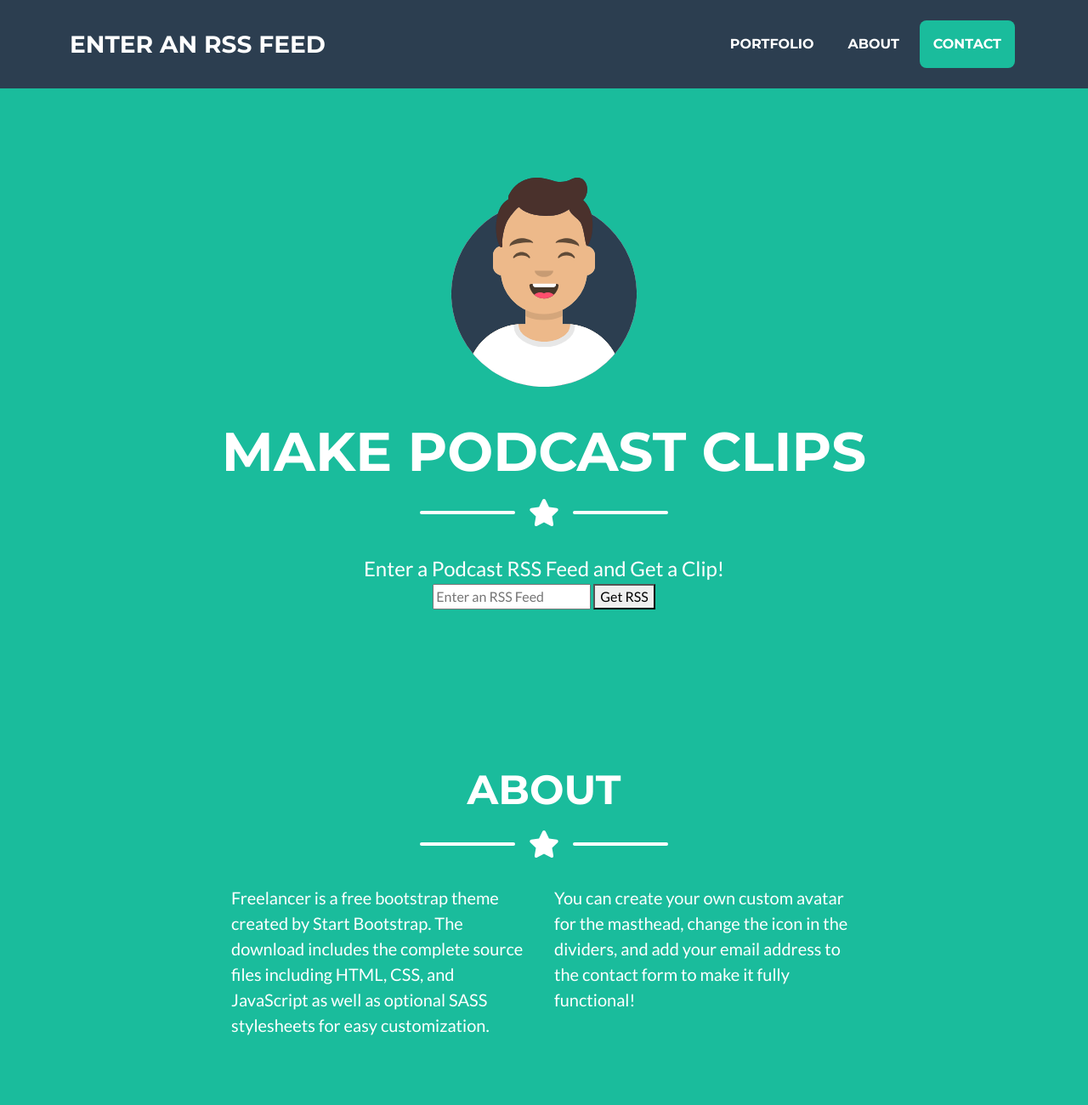
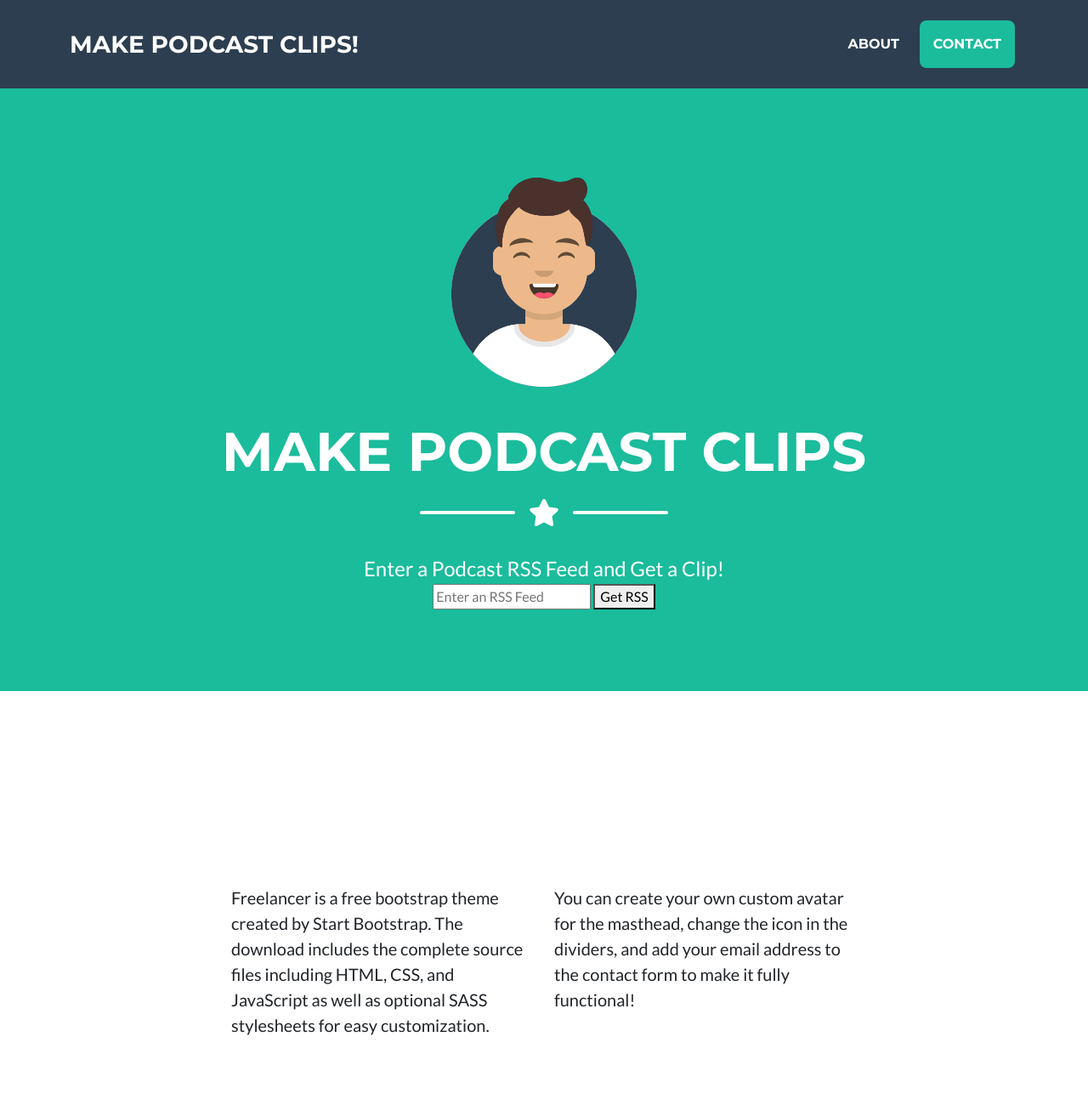
Before and after one commit to 9dcw/makepodcastclips, a website: page index.html in a window 1280 px wide. Shown: the top 1300 px of the page at 85% size. Drawn offline with nearby package versions, Linux system fonts and the light colour scheme.

Commit message:
backgrounds!

```diff
--- a/index.html
+++ b/index.html
@@ -20,14 +20,13 @@
         <!-- Navigation-->
         <nav class="navbar navbar-expand-lg bg-secondary text-uppercase fixed-top" id="mainNav">
             <div class="container">
-                <a class="navbar-brand" href="#page-top">Enter an RSS Feed</a>
+                <a class="navbar-brand" href="#page-top">Make Podcast Clips!</a>
                 <button class="navbar-toggler text-uppercase font-weight-bold bg-primary text-white rounded" type="button" data-bs-toggle="collapse" data-bs-target="#navbarResponsive" aria-controls="navbarResponsive" aria-expanded="false" aria-label="Toggle navigation">
                     Menu
                     <i class="fas fa-bars"></i>
                 </button>
                 <div class="collapse navbar-collapse" id="navbarResponsive">
                     <ul class="navbar-nav ms-auto">
-                        <li class="nav-item mx-0 mx-lg-1"><a class="nav-link py-3 px-0 px-lg-3 rounded" href="#portfolio">Portfolio</a></li>
                         <li class="nav-item mx-0 mx-lg-1"><a class="nav-link py-3 px-0 px-lg-3 rounded" href="#about">About</a></li>
                         <li class="nav-item mx-0 mx-lg-1"><a class="nav-link py-3 px-0 px-lg-3 rounded" href="#contact">Contact</a></li>
                     </ul>
@@ -62,7 +61,7 @@
 
         <!-- About Section-->
 
-        <section class="page-section bg-primary text-white mb-0" id="about">
+        <section class="page-section" id="about">
             <div class="container">
                 <!-- About Section Heading-->
                 <h2 class="page-section-heading text-center text-uppercase text-white">About</h2>
@@ -80,7 +79,7 @@
             </div>
         </section>
         <!-- Contact Section-->
-        <section class="page-section" id="contact">
+        <section class="page-section bg-primary text-white text-center" id="contact">
             <div class="container">
                 <!-- Contact Section Heading-->
                 <h2 class="page-section-heading text-center text-uppercase text-secondary mb-0">Contact Me</h2>
```
